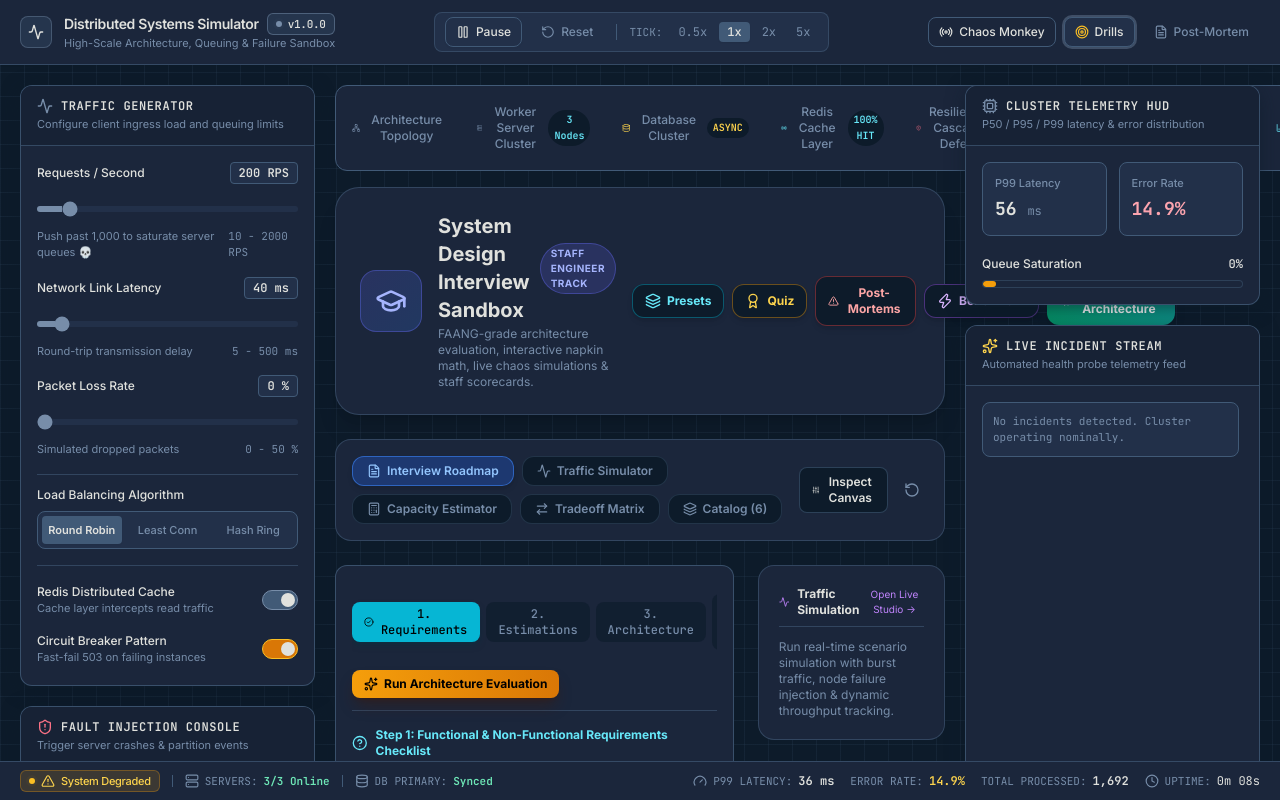
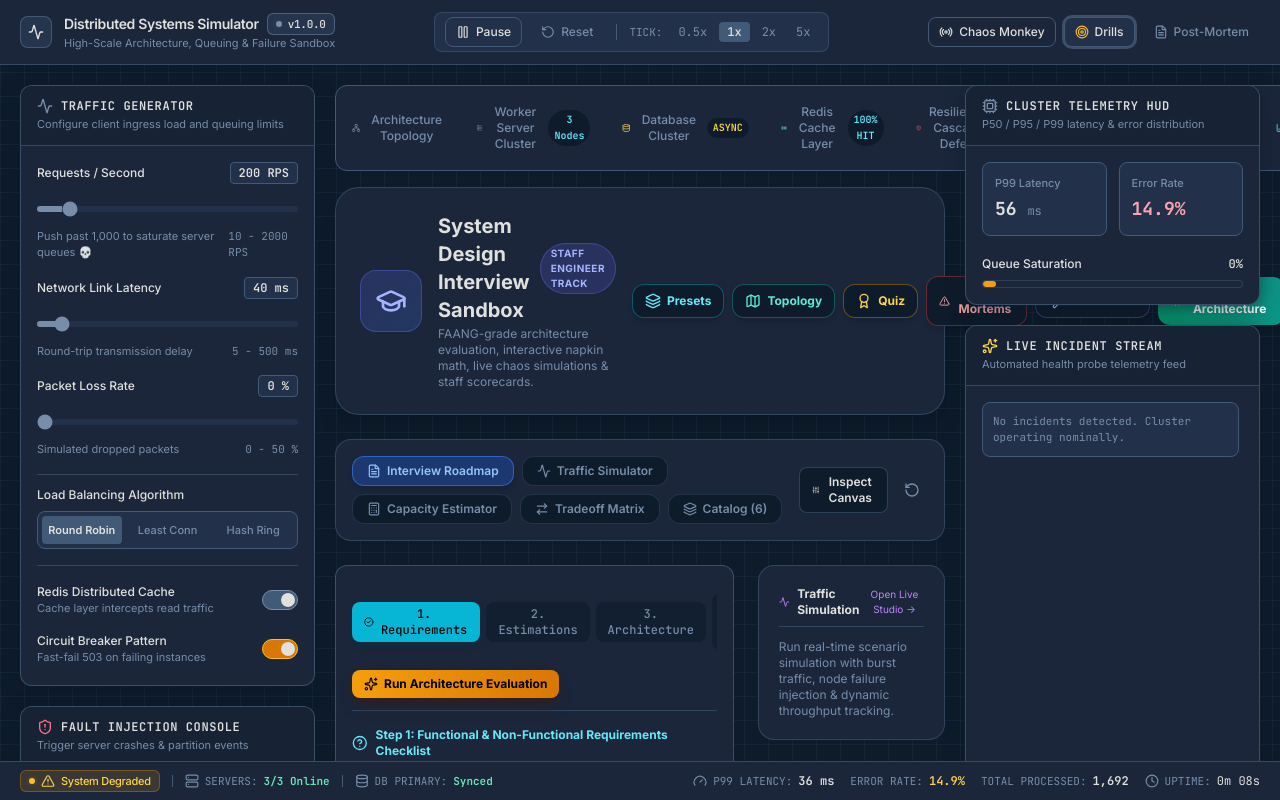
Before and after one commit to Humaam-04-06/distributed-systems-simulator, a React (Vite) app: page / in a window 1280 px wide. Both pictures are taken after a click on the button "Drills". Shown: the top 800 px of the page. Built offline with nearby package versions, Linux system fonts and the light colour scheme.

Commit message:
feat(ui): wire ArchitectureBlueprintModal into SystemDesignSandboxView toolbar

```diff
--- a/src/components/interview/SystemDesignSandboxView.tsx
+++ b/src/components/interview/SystemDesignSandboxView.tsx
@@ -12,6 +12,7 @@ import {
   Zap,
   ArrowRightLeft,
   Activity,
+  Map,
 } from 'lucide-react';
 import {
   ScenarioId,
@@ -35,6 +36,7 @@ import { SystemDesignQuizModal } from './SystemDesignQuizModal';
 import { FailureModeCaseStudyModal } from './FailureModeCaseStudyModal';
 import { ScenarioBenchmarkModal } from './ScenarioBenchmarkModal';
 import { ArchitecturePresetLoader } from './ArchitecturePresetLoader';
+import { ArchitectureBlueprintModal } from './ArchitectureBlueprintModal';
 import { showSuccessAlert } from '../../utils/alerts';
 
 interface SystemDesignSandboxViewProps {
@@ -64,6 +66,7 @@ export const SystemDesignSandboxView: React.FC<SystemDesignSandboxViewProps> = (
   const [isFailureModalOpen, setIsFailureModalOpen] = useState(false);
   const [isBenchmarkOpen, setIsBenchmarkOpen] = useState(false);
   const [isPresetLoaderOpen, setIsPresetLoaderOpen] = useState(false);
+  const [isBlueprintModalOpen, setIsBlueprintModalOpen] = useState(false);
 
   const [evaluation, setEvaluation] = useState<ArchitectureEvaluationResult | null>(null);
 
@@ -306,6 +309,13 @@ export const SystemDesignSandboxView: React.FC<SystemDesignSandboxViewProps> = (
           >
             <Layers className="w-4 h-4" />
             Presets
+          </button>
+          <button
+            onClick={() => setIsBlueprintModalOpen(true)}
+            className="flex items-center gap-1.5 px-3 py-2 rounded-xl text-xs font-bold bg-[#0d1b2a] hover:bg-[#415a77] text-teal-300 border border-teal-500/40 transition-all cursor-pointer shadow-md"
+          >
+            <Map className="w-4 h-4" />
+            Topology
           </button>
           <button
             onClick={() => setIsQuizOpen(true)}
@@ -586,6 +596,12 @@ export const SystemDesignSandboxView: React.FC<SystemDesignSandboxViewProps> = (
         onClose={() => setIsPresetLoaderOpen(false)}
         onSelectPreset={handleSelectPreset}
       />
+
+      <ArchitectureBlueprintModal
+        isOpen={isBlueprintModalOpen}
+        scenarioId={activeScenarioId}
+        onClose={() => setIsBlueprintModalOpen(false)}
+      />
     </div>
   );
 };
```
